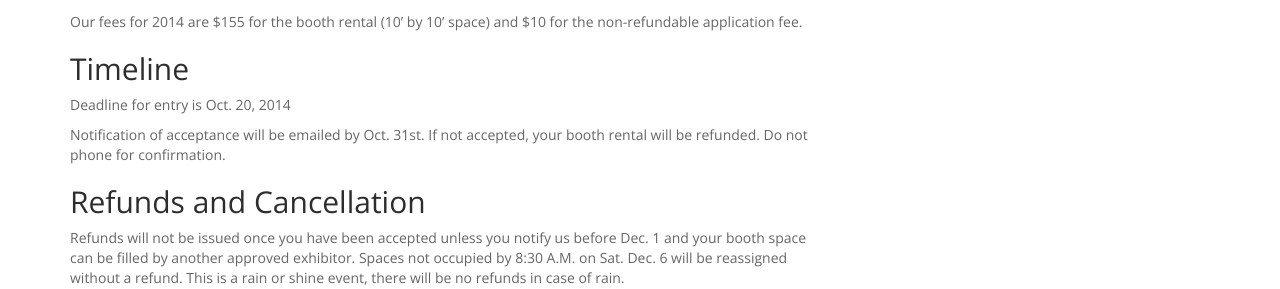
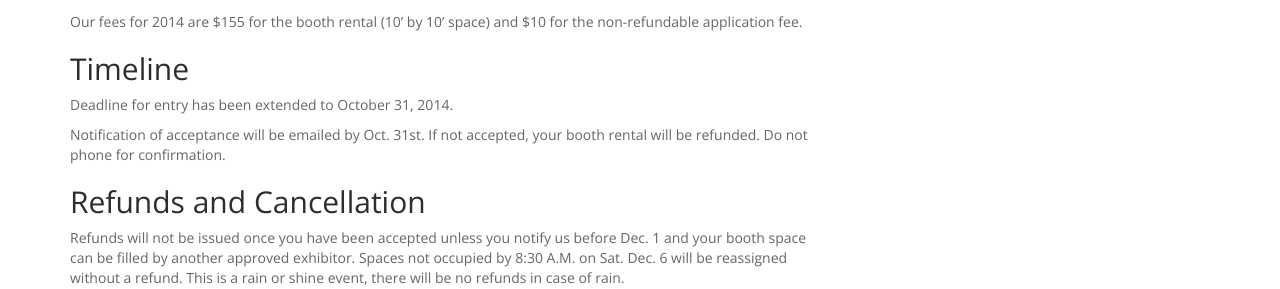
Before and after one commit to vccw/vccw.github.io, a Jekyll site: the page built from artsfest_apply.md, in a window 1280 px wide. Shown: the part 872-1161 px from the top of the page. Built offline with Jekyll 4.4.1, drawn with Linux system fonts in a browser that asks for light colours; comment, search, counter and statistics services are not loaded.

Commit message:
Update artsfest_apply.md

```diff
--- a/artsfest_apply.md
+++ b/artsfest_apply.md
@@ -35,7 +35,7 @@ non-refundable application fee.
 
 ## Timeline
 
-Deadline for entry is Oct. 20, 2014
+Deadline for entry has been extended to October 31, 2014.
 
 Notification of acceptance will be emailed by Oct. 31st.
 If not accepted, your booth rental will be refunded.
```
